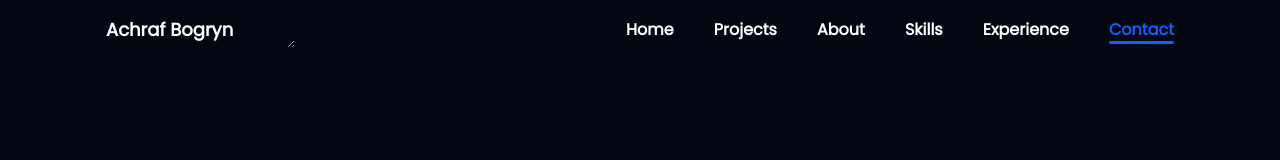
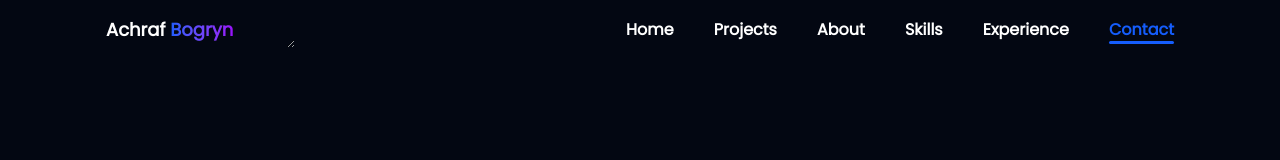
Before and after one commit to achraf-bogryn/Personal_Portfloio, a React (Vite) app: page / in a window 1280 px wide. Shown: the top 160 px of the page. Built offline with nearby package versions, Linux system fonts and the light colour scheme.

Commit message:
play with colors

```diff
--- a/src/components/Header.jsx
+++ b/src/components/Header.jsx
@@ -36,10 +36,10 @@
                     {/* logo */}
                     <div className='z-10'>
                          <a className='font-bold text-white md:text-lg' href='/'>
-                              Achraf Bogryn
-                              {/* <span className='bg-gradient-to-r from-blue-600 to-purple-600 bg-clip-text text-transparent'>
+                              Achraf{' '}
+                              <span className='bg-gradient-to-r from-blue-600 to-purple-600 bg-clip-text text-transparent'>
                                    Bogryn
-                              </span> */}
+                              </span>
                          </a>
                     </div>
 
--- a/src/sections/ExperienceMain.jsx
+++ b/src/sections/ExperienceMain.jsx
@@ -45,7 +45,8 @@
   return (
     <section id="experience" className="py-20 px-4 text-center">
       <h2 className="text-3xl md:text-4xl font-extrabold capitalize leading-[1.2] text-white mb-15 mt-15">
-        My <span className="bg-gradient-to-r from-blue-600 to-purple-600 bg-clip-text text-transparent">Experience</span>
+        My
+        <span className="bg-gradient-to-r from-blue-600 to-purple-600 bg-clip-text text-transparent">Experience</span>
       </h2>
 
       <div className="flex flex-col gap-20 max-w-[900px] mx-auto">
```
